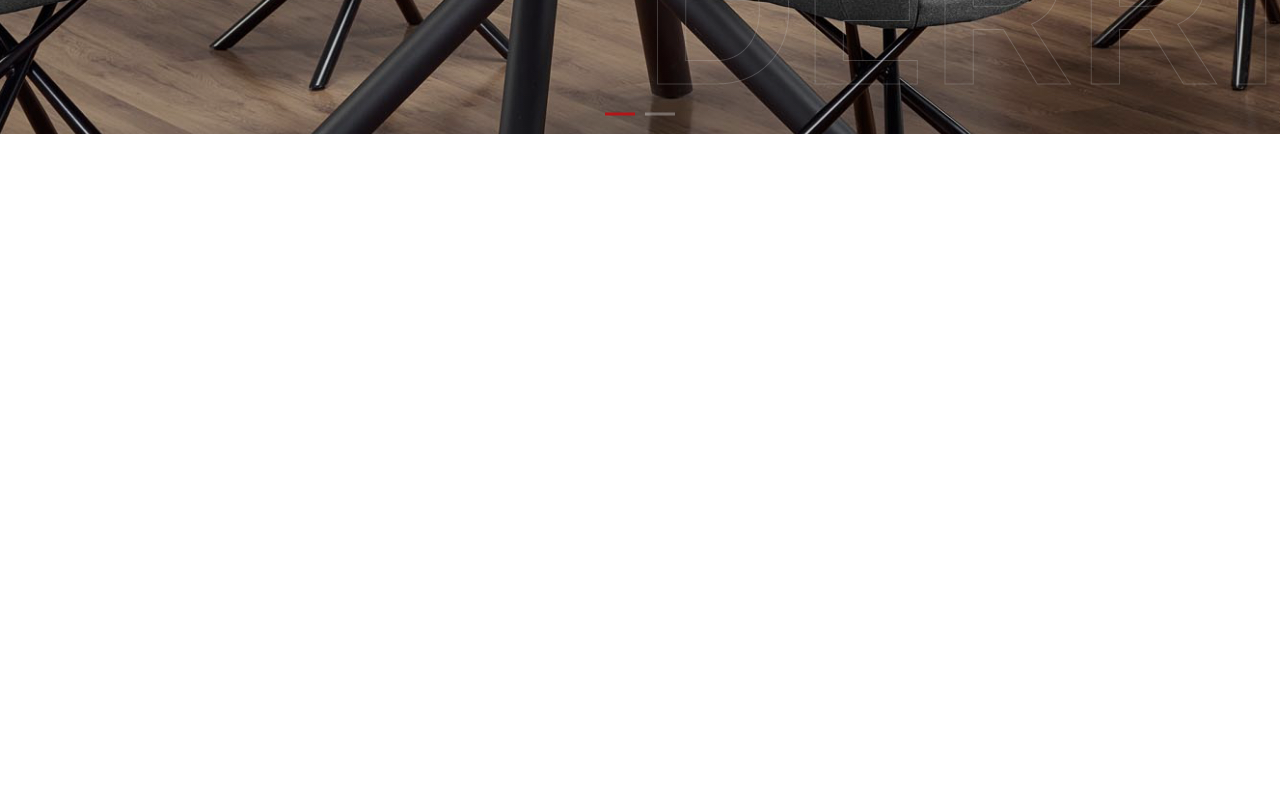
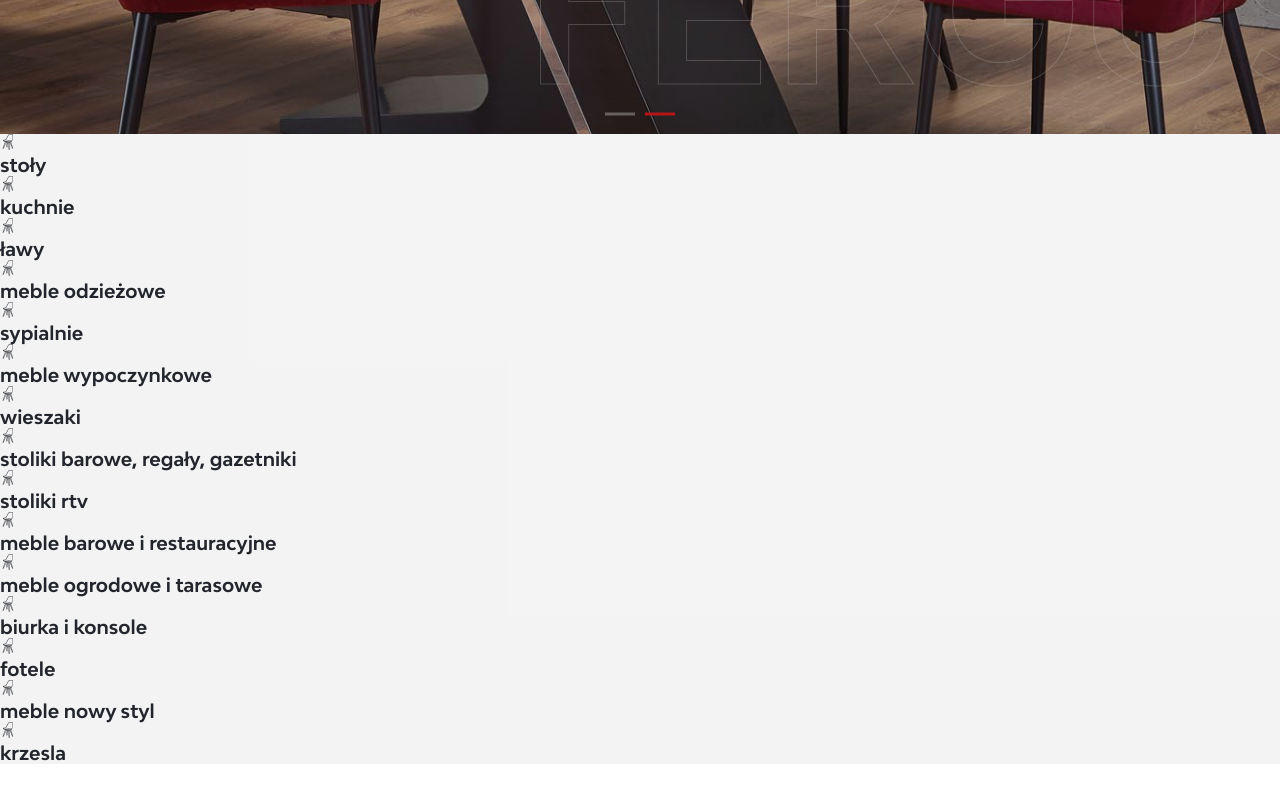
Before and after one commit to Cyklotymia/Halmar, a React app: page / in a window 1280 px wide. Shown: the part 656-1456 px from the top of the page. Built offline with nearby package versions, Linux system fonts and the light colour scheme.

Commit message:
add new way to generate slider elements

```diff
--- /dev/null
+++ b/src/assets/data/productSlider.js
@@ -0,0 +1,276 @@
+const productSliderData = {
+  className: "productSlider",
+  type: {
+    animation: "horizontal",
+    changesBy: 1,
+  },
+  data: {
+    nav: false,
+    arrowsIconRight: "halmar-icon_30",
+    arrowsIconLeft: "halmar-icon_30",
+    interval: 5000,
+  },
+  slides: [
+    {
+      id: 1,
+      elements: [
+        {
+          tag: "i",
+          text: null,
+          className: "category-icon_12 productSlider__icon",
+          inside: null,
+        },
+
+        {
+            tag: "h3",
+            text: "stoły",
+            className: "productSlider__text",
+            inside: null,
+          },
+
+      ],
+    },
+    {
+      id: 2,
+      elements: [
+        {
+          tag: "i",
+          text: null,
+          className: "category-icon_12 productSlider__icon",
+          inside: null,
+        },
+        {
+          tag: "h3",
+          text: "kuchnie",
+          className: "productSlider__text",
+          inside: null,
+        },
+      ],
+    },
+    {
+      id: 3,
+      elements: [
+        {
+          tag: "i",
+          text: null,
+          className: "category-icon_12 productSlider__icon",
+          inside: null,
+        },
+        {
+          tag: "h3",
+          text: "ławy",
+          className: "productSlider__text",
+          inside: null,
+        },
+      ],
+    },
+    {
+      id: 4,
+      elements: [
+        {
+          tag: "i",
+          text: null,
+          className: "category-icon_12 productSlider__icon",
+          inside: null,
+        },
+        {
+          tag: "h3",
+          text: "meble odzieżowe",
+          className: "productSlider__text",
+          inside: null,
+        },
+      ],
+    },
+    {
+      id: 5,
+      elements: [
+        {
+          tag: "i",
+          text: null,
+          className: "category-icon_12 productSlider__icon",
+          inside: null,
+        },
+        {
+          tag: "h3",
+          text: "sypialnie",
+          className: "productSlider__text",
+          inside: null,
+        },
+      ],
+    },
+    {
+      id: 6,
+      elements: [
+        {
+          tag: "i",
+          text: null,
+          className: "category-icon_12 productSlider__icon",
+          inside: null,
+        },
+        {
+          tag: "h3",
+          text: "meble wypoczynkowe",
+          className: "productSlider__text",
+          inside: null,
+        },
+      ],
+    },
+    {
+      id: 7,
+      elements: [
+        {
+          tag: "i",
+          text: null,
+          className: "category-icon_12 productSlider__icon",
+          inside: null,
+        },
+        {
+          tag: "h3",
+          text: "wieszaki",
+          className: "productSlider__text",
+          inside: null,
+        },
+      ],
+    },
+    {
+      id: 8,
+      elements: [
+        {
+          tag: "i",
+          text: null,
+          className: "category-icon_12 productSlider__icon",
+          inside: null,
+        },
+        {
+          tag: "h3",
+          text: "stoliki barowe, regały, gazetniki",
+          className: "productSlider__text",
+          inside: null,
+        },
+      ],
+    },
+    {
+      id: 9,
+      elements: [
+        {
+          tag: "i",
+          text: null,
+          className: "category-icon_12 productSlider__icon",
+          inside: null,
+        },
+        {
+          tag: "h3",
+          text: "stoliki rtv",
+          className: "productSlider__text",
+          inside: null,
+        },
+      ],
+    },
+    {
+      id: 10,
+      elements: [
+        {
+          tag: "i",
+          text: null,
+          className: "category-icon_12 productSlider__icon",
+          inside: null,
+        },
+        {
+          tag: "h3",
+          text: "meble barowe i restauracyjne",
+          className: "productSlider__text",
+          inside: null,
+        },
+      ],
+    },
+    {
+      id: 11,
+      elements: [
+        {
+          tag: "i",
+          text: null,
+          className: "category-icon_12 productSlider__icon",
+          inside: null,
+        },
+        {
+          tag: "h3",
+          text: "meble ogrodowe i tarasowe",
+          className: "productSlider__text",
+          inside: null,
+        },
+
+      ],
+    },
+    {
+        id: 12,
+        elements: [
+          {
+            tag: "i",
+            text: null,
+            className: "category-icon_12 productSlider__icon",
+            inside: null,
+          },
+          {
+            tag: "h3",
+            text: "biurka i konsole",
+            className: "productSlider__text",
+            inside: null,
+          },
+        ],
+      },
+      {
+        id: 13,
+        elements: [
+          {
+            tag: "i",
+            text: null,
+            className: "category-icon_12 productSlider__icon",
+            inside: null,
+          },
+          {
+            tag: "h3",
+            text: "fotele",
+            className: "productSlider__text",
+            inside: null,
+          },
+        ],
+      },
+      {
+        id: 14,
+        elements: [
+          {
+            tag: "i",
+            text: null,
+            className: "category-icon_12 productSlider__icon",
+            inside: null,
+          },
+          {
+            tag: "h3",
+            text: "meble nowy styl",
+            className: "productSlider__text",
+            inside: null,
+          },
+
+        ],
+      },
+      {
+        id: 15,
+        elements: [
+          {
+            tag: "i",
+            text: null,
+            className: "category-icon_12 productSlider__icon",
+            inside: null,
+          },
+          {
+            tag: "h3",
+            text: "krzesla",
+            className: "productSlider__text",
+            inside: null,
+          },
+        ],
+      },
+  ],
+};
+
+export default productSliderData;
--- a/src/tools/App.jsx
+++ b/src/tools/App.jsx
@@ -1,10 +1,12 @@
 import React from "react";
 import { BrowserRouter as Router, Switch, Route } from "react-router-dom";
+import productSliderData from "../assets/data/productSlider";
 import "../assets/scss/main.scss";
 import Account from "./Account";
 import Header from "./Header";
 import MainSlider from "./MainSlider";
 // import Test from "./Test";
+import ProductSlider from "./sliders/ProductSlider";
 
 
 
@@ -23,6 +25,7 @@ const App = () => {
       <Switch>
           <Route exact path="/">
               <MainSlider/>
+              <ProductSlider data={productSliderData}/>
           </Route>
       </Switch>
         </section>
--- a/src/tools/MainSlider.jsx
+++ b/src/tools/MainSlider.jsx
@@ -1,10 +1,28 @@
-import React from "react";
+import React ,{useEffect,useState} from "react";
 import SliderMakerArrows from "./sliders/SliderMakerArrows";
 import SliderMakerNav from "./sliders/SliderMakerNav";
 import { SliderMakerSlides } from "./sliders/SliderMakerSlides";
 import useHover from "./customHooks/useHover";
+import { prevIndex,nextIndex,clickIndex } from "../redux/mainSlider";
+import { useDispatch, useSelector } from "react-redux";
+
 function MainSlider() {
     const [hoverRef, isHovered] = useHover();
+    const dispatch = useDispatch();
+
+
+
+    useEffect(()=>{
+        if (!isHovered) {
+            const interval= setInterval(()=>{
+                dispatch(nextIndex())
+            },5000)
+
+            return ()=>clearInterval(interval)
+        }
+
+    },[isHovered])
+
 
     return (
         <section ref={hoverRef} className={`MainSlider ${isHovered?"active":"unActive"}`}>
--- a/src/tools/customHooks/resize.jsx
+++ b/src/tools/customHooks/resize.jsx
@@ -1,4 +1,5 @@
 import { useState,useEffect } from "react";
+
 
 export const useContainerDimensions = myRef => {
     const getDimensions = () => ({
--- a/src/tools/customHooks/useHover.jsx
+++ b/src/tools/customHooks/useHover.jsx
@@ -1,26 +1,32 @@
-import { useEffect, useState, useRef } from "react"
+import { useEffect, useState, useRef } from "react";
 
 const useHover = () => {
-  const [isHovered, setHovered] = useState(false)
+  const [isHovered, setHovered] = useState(false);
 
-  const ref = useRef(null)
+  const ref = useRef(null);
 
-  const handleMouseover = () => setHovered(true)
-  const handleMouseout = () => setHovered(false)
+  const handleMouseover = () => {
+    setHovered(true);
+  };
+  const handleMouseout = () => {
+    setHovered(false);
+  };
 
   useEffect(() => {
     if (ref.current) {
-      ref.current.addEventListener("mouseover", handleMouseover)
-      ref.current.addEventListener("mouseout", handleMouseout)
+      ref.current.addEventListener("mouseover", handleMouseover);
+      ref.current.addEventListener("mouseout", handleMouseout);
 
       return () => {
-        ref.current.removeEventListener("mouseover", handleMouseover)
-        ref.current.removeEventListener("mouseout", handleMouseout)
-      }
+        if (ref.current) {
+          ref.current.removeEventListener("mouseover", handleMouseover);
+          ref.current.removeEventListener("mouseout", handleMouseout);
+        }
+      };
     }
-  }, [ref.current])
+  }, [ref.current]);
 
-  return [ref, isHovered]
-}
+  return [ref, isHovered];
+};
 
-export default useHover
+export default useHover;
--- /dev/null
+++ b/src/tools/sliders/CreatorElements.jsx
@@ -0,0 +1,21 @@
+import React from "react";
+import GeneratorInsides from "./GeneratorInsides";
+
+function CreatorElements({ elements }) {
+  const sliderElements = elements.map((element) => {
+    const { tag, className, text,inside } = element;
+    const sliderElement = React.createElement(
+      `${tag}`,
+      { className: `${className}`, key: `${text}` },
+      [
+      <GeneratorInsides elements={inside} key={"jakiskey"}/>
+        ],
+      `${text ?? ""}`
+    );
+
+    return sliderElement;
+  });
+  return <>{sliderElements}</>;
+}
+
+export default CreatorElements;
--- /dev/null
+++ b/src/tools/sliders/GeneratorInsides.jsx
@@ -0,0 +1,11 @@
+import React from 'react'
+function GeneratorInsides({elements}) {
+    return (
+
+        <>
+       {elements && <div> cos jest w srodku</div> }
+       </>
+     );
+}
+
+export default GeneratorInsides;
--- /dev/null
+++ b/src/tools/sliders/ProductSlider.jsx
@@ -0,0 +1,18 @@
+import React from "react";
+import CreatorElements from "./CreatorElements";
+
+function ProductSlider({ data }) {
+  const { className, slides } = data;
+
+  const sliderElements = slides.map((slide) => {
+    return (
+      <div key={slide.id} className={`${className}__element`}>
+        <CreatorElements elements={slide.elements} />
+      </div>
+    );
+  });
+
+  return <div className={className}>{sliderElements}</div>;
+}
+
+export default ProductSlider;
```
